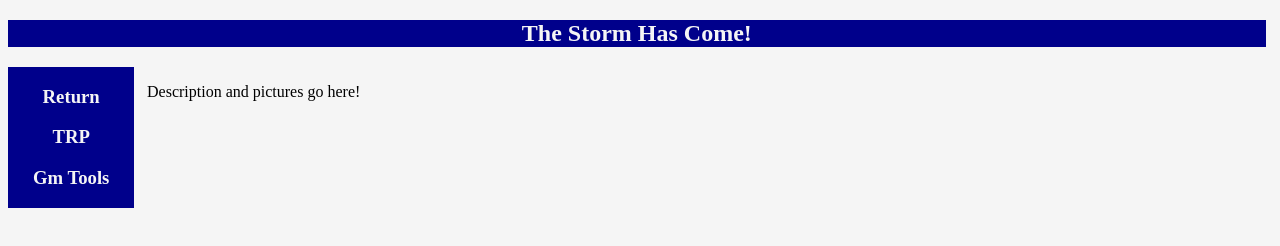
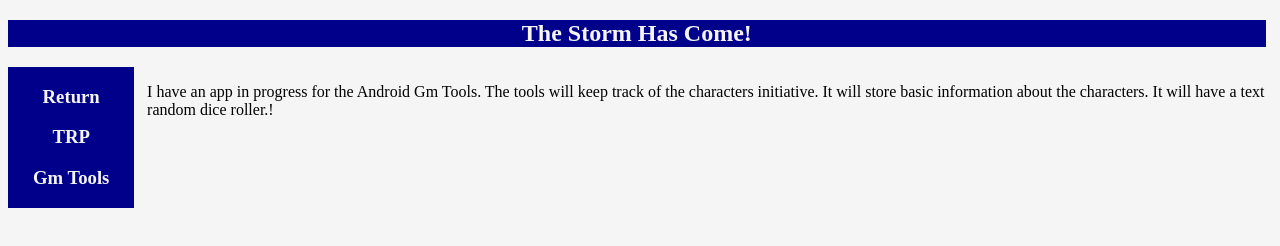
Before and after one commit to tabersays/mySite, a plain HTML site: page public_html/GM.html in a window 1280 px wide. Drawn offline with nearby package versions, Linux system fonts and the light colour scheme.

Commit message:
minor updates

```diff
--- a/public_html/GM.html
+++ b/public_html/GM.html
@@ -29,7 +29,10 @@
         </div>
         <div class="body">
 
-            <p>Description and pictures go here!</p>
+            <p>I have an app in progress for the Android Gm Tools.
+                    The tools will keep track of the characters initiative.
+                    It will store basic information about the characters.
+                    It will have a text random dice roller.!</p>
         </div>
 
 
--- a/public_html/mystyle.css
+++ b/public_html/mystyle.css
@@ -37,7 +37,6 @@ body{
 
     height: 100%;
     background-color: darkblue;
-    margin-bottom: 10px;
     text-align: center;
     color: whitesmoke;
 }
```
